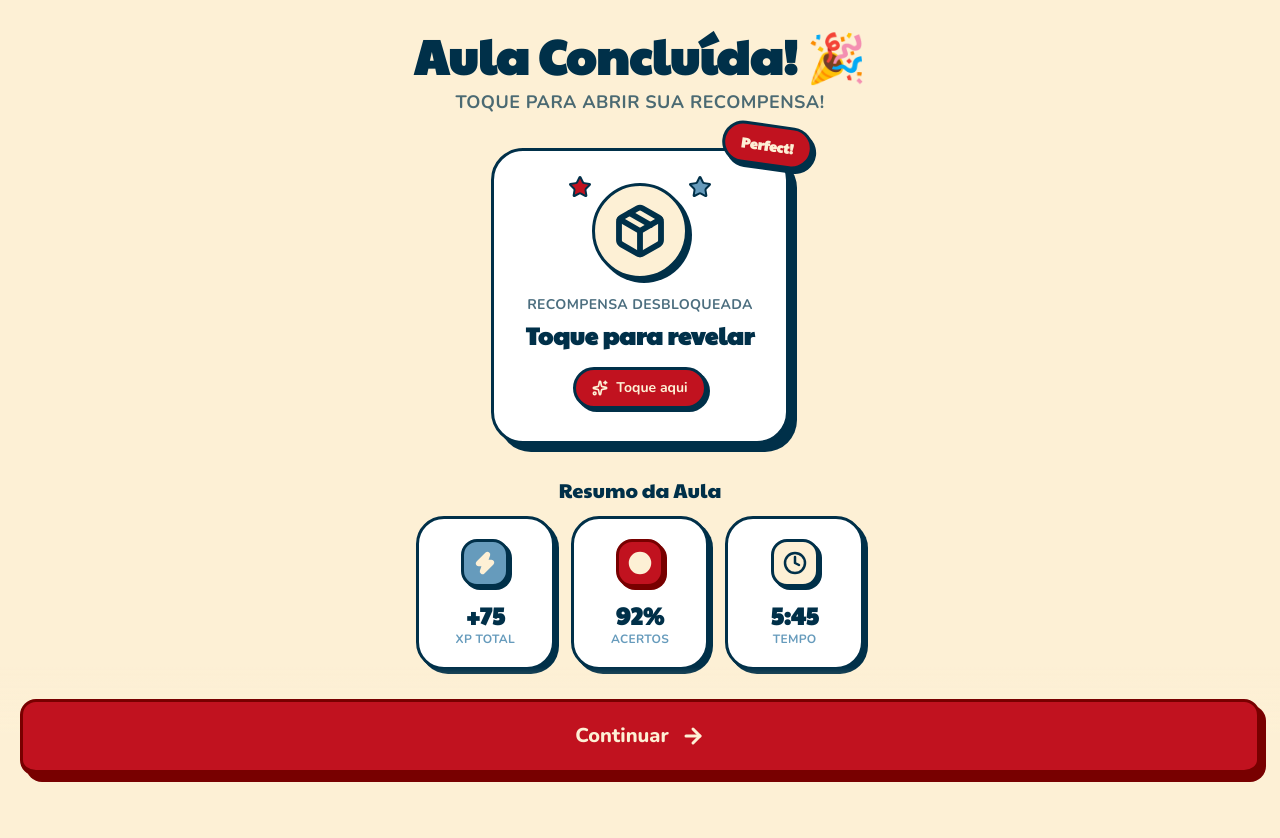
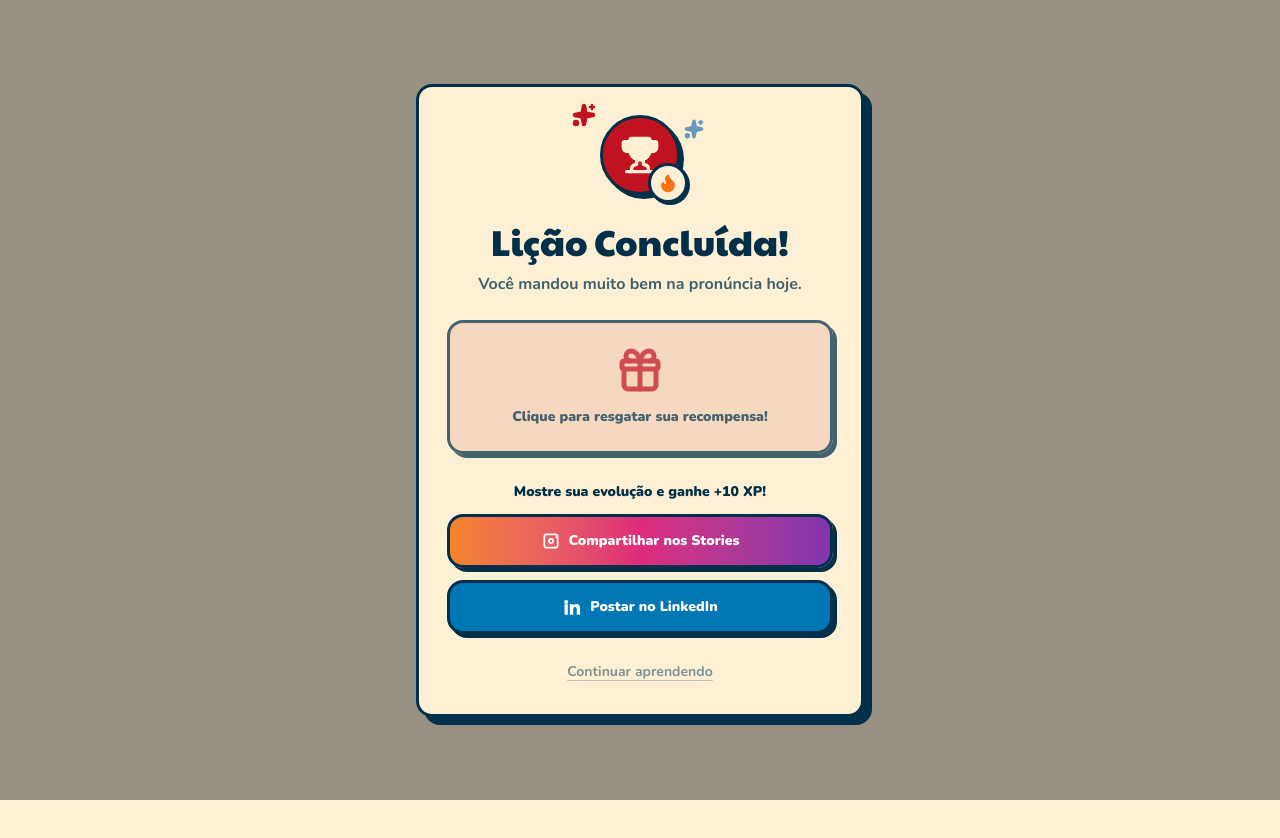
Before and after one commit to ellenmwnroe/bff-academy, a Next.js app in the folder bff-academy/: page /lesson-completed in a window 1280 px wide. Shown: the top 838 px of the page. After the commit the page ends 800 px from the top, so only its background shows below. Built offline with nearby package versions, Linux system fonts and the light colour scheme.

Commit message:
feat: social share e tela de conquistas

```diff
--- a/bff-academy/src/app/ai-training/page.tsx
+++ b/bff-academy/src/app/ai-training/page.tsx
@@ -3,6 +3,7 @@
 import { useEffect, useRef, useState, type PointerEvent } from "react"
 import { useRouter } from "next/navigation"
 import { ArrowLeft, Bot, Mic, Send, Zap } from "lucide-react"
+import { PostActivityModal } from "../../components/gamification/PostActivityModal"
 
 type ChatLevel = "iniciante" | "avancado"
 
@@ -47,14 +48,26 @@ export default function AiTrainingPage() {
   const [messages, setMessages] = useState(initialMessages)
   const [draft, setDraft] = useState("")
   const [isRecording, setIsRecording] = useState(false)
+  const [showReward, setShowReward] = useState(false)
   const chatRef = useRef<HTMLDivElement>(null)
   const replyIndex = useRef(0)
+  const didCelebrate = useRef(false)
 
   useEffect(() => {
     const chat = chatRef.current
     if (!chat) return
     chat.scrollTop = chat.scrollHeight
   }, [messages])
+
+  useEffect(() => {
+    if (energy > 0 || didCelebrate.current) {
+      return
+    }
+
+    didCelebrate.current = true
+    const timeoutId = window.setTimeout(() => setShowReward(true), 700)
+    return () => window.clearTimeout(timeoutId)
+  }, [energy])
 
   const sendMessage = (text: string) => {
     const trimmed = text.trim()
@@ -277,6 +290,15 @@ export default function AiTrainingPage() {
           </p>
         </div>
       )}
+
+      <PostActivityModal
+        isOpen={showReward}
+        subtitle="Você mandou muito bem na pronúncia hoje."
+        onContinue={() => {
+          setShowReward(false)
+          router.push("/home")
+        }}
+      />
     </main>
   )
 }
--- a/bff-academy/src/app/debug/page.tsx
+++ b/bff-academy/src/app/debug/page.tsx
@@ -132,7 +132,7 @@ const sections: ReadonlyArray<DebugSection> = [
       {
         href: "/lesson-completed",
         label: "5. Aula Concluída",
-        description: "Vitória e recompensas",
+        description: "Conquistas e compartilhamento",
         icon: Trophy,
         variant: "marble",
       },
--- a/bff-academy/src/app/lesson-completed/page.tsx
+++ b/bff-academy/src/app/lesson-completed/page.tsx
@@ -1,17 +1,14 @@
 "use client"
 
 import { useRouter } from "next/navigation"
-import { LessonCompletedView } from "../../components/lesson-completed-view"
+import { PostActivityModal } from "../../components/gamification/PostActivityModal"
 
 export default function LessonCompletedPage() {
   const router = useRouter()
 
   return (
-    <LessonCompletedView
-      xpGained={75}
-      accuracy={92}
-      timeSpent="5:45"
-      onContinue={() => router.push("/home")}
-    />
+    <main className="min-h-screen bg-varden">
+      <PostActivityModal isOpen onContinue={() => router.push("/home")} />
+    </main>
   )
 }
--- /dev/null
+++ b/bff-academy/src/components/gamification/PostActivityModal.tsx
@@ -0,0 +1,200 @@
+"use client"
+
+import { Flame, Gift, Lightbulb, Sparkles, Trophy, Zap } from "lucide-react"
+import { useEffect, useState } from "react"
+
+type PostActivityModalProps = {
+  readonly isOpen: boolean
+  readonly onContinue: () => void
+  readonly xpGained?: number
+  readonly streakDays?: number
+  readonly subtitle?: string
+  readonly unlockedSkill?: string
+}
+
+const shareText =
+  "Acabei de concluir uma lição no BFF Academy! Mandando bem na pronúncia. 🔥"
+
+function InstagramGlyph() {
+  return (
+    <svg viewBox="0 0 24 24" className="size-5 fill-white" aria-hidden="true">
+      <path d="M7 3h10a4 4 0 0 1 4 4v10a4 4 0 0 1-4 4H7a4 4 0 0 1-4-4V7a4 4 0 0 1 4-4Zm0 2a2 2 0 0 0-2 2v10a2 2 0 0 0 2 2h10a2 2 0 0 0 2-2V7a2 2 0 0 0-2-2H7Zm11.25 1.25a1.25 1.25 0 1 1 0 2.5 1.25 1.25 0 0 1 0-2.5ZM12 8.5A3.5 3.5 0 1 1 8.5 12 3.5 3.5 0 0 1 12 8.5Zm0 2a1.5 1.5 0 1 0 1.5 1.5A1.5 1.5 0 0 0 12 10.5Z" />
+    </svg>
+  )
+}
+
+function LinkedInGlyph() {
+  return (
+    <svg viewBox="0 0 24 24" className="size-5 fill-white" aria-hidden="true">
+      <path d="M4.98 3.5A2.5 2.5 0 1 1 2.5 6a2.5 2.5 0 0 1 2.48-2.5ZM3 8.75h4v12.5H3Zm6.25 0h3.83v1.71h.05c.53-1 1.84-2.06 3.79-2.06 4.05 0 4.8 2.67 4.8 6.14v6.71h-4v-5.95c0-1.42-.03-3.25-1.98-3.25-1.98 0-2.28 1.55-2.28 3.14v6.06h-4Z" />
+    </svg>
+  )
+}
+
+export function PostActivityModal({
+  isOpen,
+  onContinue,
+  xpGained = 20,
+  streakDays = 5,
+  subtitle = "Você mandou muito bem na pronúncia hoje.",
+  unlockedSkill = "Você já sabe cumprimentar pessoas formalmente.",
+}: PostActivityModalProps) {
+  const [isClaimed, setIsClaimed] = useState(false)
+
+  useEffect(() => {
+    if (!isOpen) {
+      return
+    }
+
+    const handleEscape = (event: KeyboardEvent) => {
+      if (event.key === "Escape") {
+        onContinue()
+      }
+    }
+
+    document.addEventListener("keydown", handleEscape)
+    document.body.style.overflow = "hidden"
+
+    return () => {
+      document.removeEventListener("keydown", handleEscape)
+      document.body.style.overflow = ""
+    }
+  }, [isOpen, onContinue])
+
+  if (!isOpen) {
+    return null
+  }
+
+  const handleInstagramShare = async () => {
+    if (typeof navigator !== "undefined" && "share" in navigator) {
+      try {
+        await navigator.share({
+          title: "BFF Academy",
+          text: shareText,
+        })
+        return
+      } catch {
+        // User cancelled the sheet; keep the modal open.
+      }
+    }
+
+    window.open("https://www.instagram.com/", "_blank", "noopener,noreferrer")
+  }
+
+  const handleLinkedInShare = () => {
+    const shareUrl = new URL("https://www.linkedin.com/sharing/share-offsite/")
+    shareUrl.searchParams.set("url", "https://bffacademy.com")
+    window.open(shareUrl.toString(), "_blank", "noopener,noreferrer")
+  }
+
+  return (
+    <dialog
+      open
+      aria-labelledby="post-activity-title"
+      aria-describedby="post-activity-subtitle"
+      className="fixed inset-0 z-100 flex size-full max-h-none max-w-none items-center justify-center bg-black/40 p-4 backdrop-blur-sm"
+    >
+      <div className="relative flex max-h-[90vh] w-full max-w-md flex-col items-center gap-5 overflow-y-auto rounded-2xl border-[3px] border-cosmos bg-varden p-5 text-center shadow-[8px_8px_0_0_var(--color-cosmos)] sm:gap-6 sm:p-7">
+        <div className="relative">
+          <Sparkles
+            className="absolute -left-7 -top-3 size-6 fill-crimson text-crimson"
+            strokeWidth={2.5}
+            aria-hidden="true"
+          />
+          <Sparkles
+            className="absolute -right-6 top-1 size-5 fill-marble text-marble"
+            strokeWidth={2.5}
+            aria-hidden="true"
+          />
+          <span className="grid size-20 place-items-center rounded-full border-[3px] border-cosmos bg-crimson shadow-[4px_4px_0_0_var(--color-cosmos)]">
+            <Trophy className="size-10 fill-varden text-varden" strokeWidth={2} aria-hidden="true" />
+          </span>
+          <span className="absolute -bottom-2 -right-2 grid size-10 place-items-center rounded-full border-[3px] border-cosmos bg-varden shadow-[2px_2px_0_0_var(--color-cosmos)]">
+            <Flame className="size-5 fill-[#F97316] text-[#F97316]" strokeWidth={2.5} aria-hidden="true" />
+          </span>
+        </div>
+
+        <div className="flex flex-col gap-2">
+          <h2
+            id="post-activity-title"
+            className="font-serif text-3xl leading-tight text-cosmos text-balance sm:text-4xl"
+          >
+            Lição Concluída!
+          </h2>
+          <p id="post-activity-subtitle" className="text-base font-bold text-cosmos/75">
+            {subtitle}
+          </p>
+        </div>
+
+        {!isClaimed ? (
+          <button
+            type="button"
+            onClick={() => setIsClaimed(true)}
+            className="flex w-full cursor-pointer flex-col items-center gap-3 rounded-2xl border-[3px] border-cosmos bg-crimson/15 p-6 shadow-[4px_4px_0_0_var(--color-cosmos)] animate-pulse"
+          >
+            <Gift className="size-12 text-crimson" strokeWidth={2.5} aria-hidden="true" />
+            <p className="text-sm font-black text-cosmos">Clique para resgatar sua recompensa!</p>
+          </button>
+        ) : (
+          <div className="flex w-full flex-col gap-4 animate-in fade-in zoom-in duration-500">
+            <div className="grid w-full grid-cols-2 gap-3">
+              <article className="flex flex-col items-center gap-1 rounded-2xl border-[3px] border-cosmos bg-white p-4 shadow-[4px_4px_0_0_var(--color-cosmos)]">
+                <Zap className="size-5 fill-[#10B981] text-[#10B981]" strokeWidth={2.5} aria-hidden="true" />
+                <p className="font-serif text-2xl font-bold text-[#10B981]">+{xpGained} XP</p>
+                <p className="text-xs font-bold uppercase tracking-wide text-cosmos/60">Ganhos</p>
+              </article>
+
+              <article className="flex flex-col items-center gap-1 rounded-2xl border-[3px] border-cosmos bg-white p-4 shadow-[4px_4px_0_0_var(--color-cosmos)]">
+                <Flame className="size-5 fill-[#F97316] text-[#F97316]" strokeWidth={2.5} aria-hidden="true" />
+                <p className="font-serif text-2xl font-bold text-cosmos">{streakDays} Dias 🔥</p>
+                <p className="text-xs font-bold uppercase tracking-wide text-cosmos/60">Ofensiva</p>
+              </article>
+            </div>
+
+            <article className="flex w-full items-center gap-3 rounded-2xl border-[3px] border-emerald-900 bg-emerald-50 p-4 text-left shadow-[4px_4px_0_0_var(--color-cosmos)]">
+              <span className="grid size-12 shrink-0 place-items-center rounded-xl border-[3px] border-emerald-900 bg-white shadow-[2px_2px_0_0_var(--color-cosmos)]">
+                <Lightbulb className="size-6 text-emerald-900" strokeWidth={2.5} aria-hidden="true" />
+              </span>
+              <div className="min-w-0">
+                <p className="text-xs font-bold uppercase tracking-wide text-emerald-900/70">
+                  Habilidade Desbloqueada:
+                </p>
+                <p className="mt-1 text-sm font-black text-cosmos text-balance">{unlockedSkill}</p>
+              </div>
+            </article>
+          </div>
+        )}
+
+        <section className="flex w-full flex-col gap-3 pt-1" aria-label="Compartilhar conquista">
+          <p className="text-sm font-black text-cosmos">Mostre sua evolução e ganhe +10 XP!</p>
+
+          <button
+            type="button"
+            onClick={() => void handleInstagramShare()}
+            className="flex w-full items-center justify-center gap-2 rounded-2xl border-[3px] border-cosmos bg-linear-to-r from-[#F58529] via-[#DD2A7B] to-[#8134AF] px-4 py-3.5 text-sm font-black text-white shadow-[4px_4px_0_0_var(--color-cosmos)] transition-all active:translate-y-1 active:shadow-none"
+          >
+            <InstagramGlyph />
+            Compartilhar nos Stories
+          </button>
+
+          <button
+            type="button"
+            onClick={handleLinkedInShare}
+            className="flex w-full items-center justify-center gap-2 rounded-2xl border-[3px] border-cosmos bg-[#0077B5] px-4 py-3.5 text-sm font-black text-white shadow-[4px_4px_0_0_var(--color-cosmos)] transition-all active:translate-y-1 active:shadow-none"
+          >
+            <LinkedInGlyph />
+            Postar no LinkedIn
+          </button>
+        </section>
+
+        <button
+          type="button"
+          onClick={onContinue}
+          className="bg-transparent py-1 text-sm font-bold text-cosmos/50 underline decoration-cosmos/25 underline-offset-4 transition-colors hover:text-cosmos"
+        >
+          Continuar aprendendo
+        </button>
+      </div>
+    </dialog>
+  )
+}
```
Also changed, not shown: 1 other file (tests, documents, lock files or other folders).
